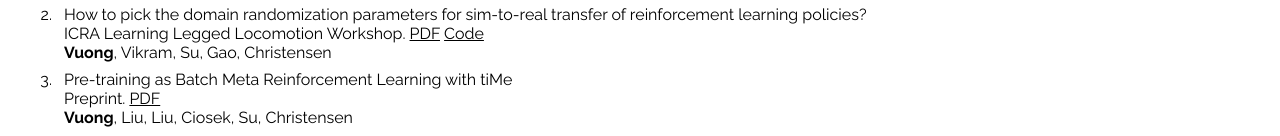
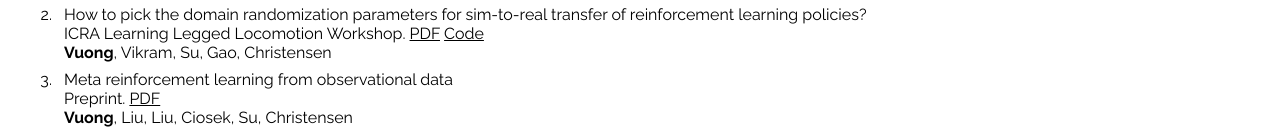
Before and after one commit to quanvuong/quanvuong.github.io, a React (Create React App) app: page / in a window 1280 px wide. Shown: the part 619-755 px from the top of the page. Built offline with nearby package versions, Linux system fonts and the light colour scheme.

Commit message:
change name of paper to meta rl with observational data

```diff
--- a/src/Papers.js
+++ b/src/Papers.js
@@ -35,7 +35,7 @@ class Papers extends Component {
 
             <li>
               <div className="OnePaper">
-                <div>Pre-training as Batch Meta Reinforcement Learning with tiMe</div>
+                <div>Meta reinforcement learning from observational data</div>
                 <div>Preprint. <a href="https://arxiv.org/abs/1909.11373">PDF</a> </div>
                 <div> <strong>Vuong</strong>, Liu, Liu, Ciosek, Su, Christensen </div>
               </div>
```
